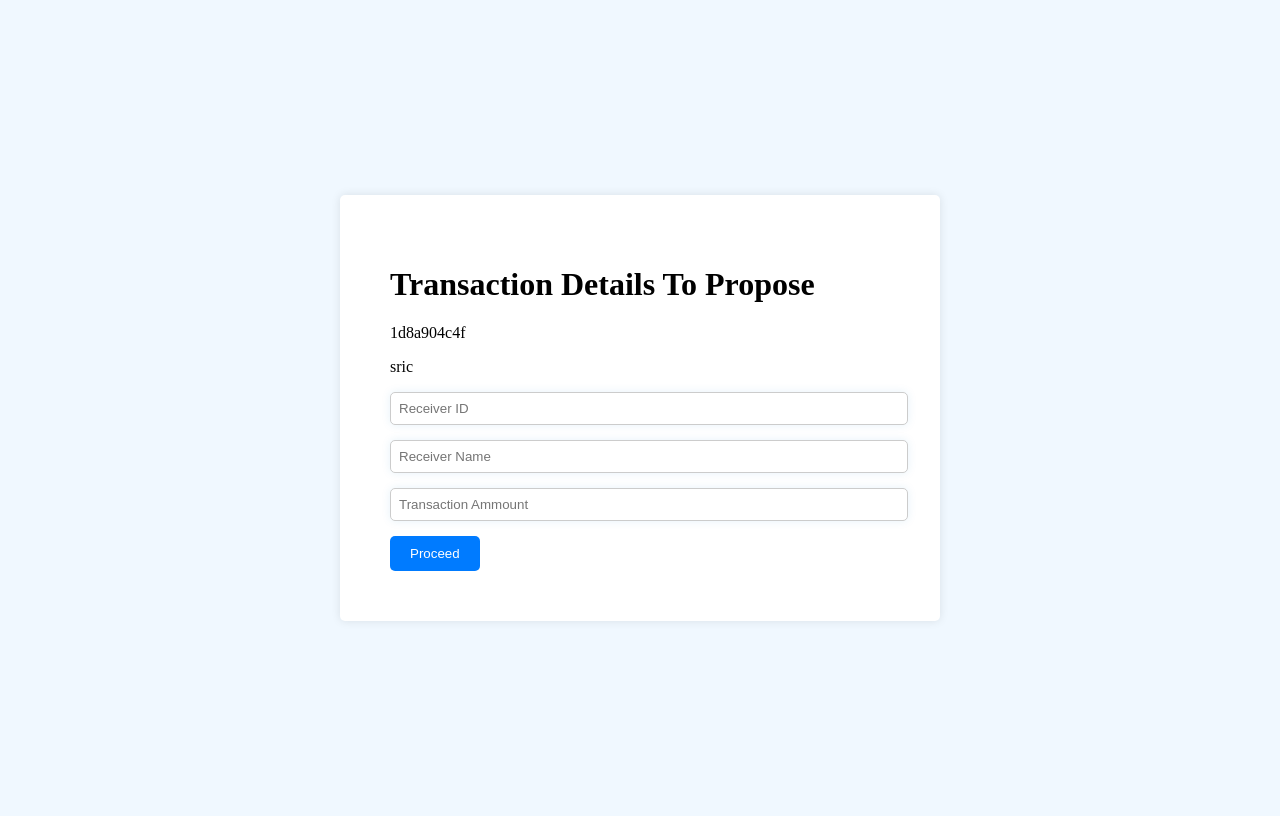
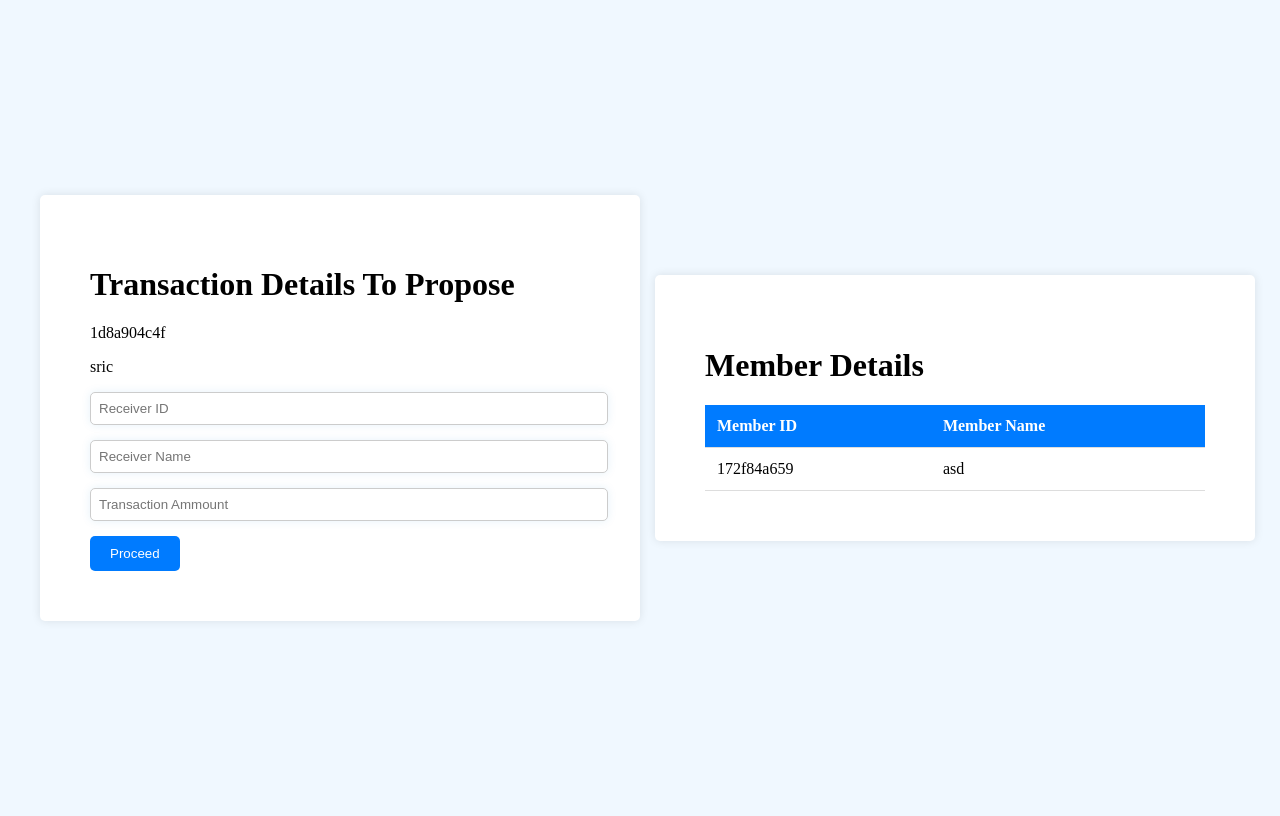
Before and after one commit to DarshanPattar/securepay1, a Django app: template templates/proposer.html in a window 1280 px wide. Run offline with Django 5.2, Linux system fonts and the light colour scheme; the template is opened without the code that fills it: values that come from a table or form of the project are taken from there, others are empty; data comes from the database, SQL or seed files in the repository.

Commit message:
new proposer

```diff
--- a/securepay/urls.py
+++ b/securepay/urls.py
@@ -23,7 +23,7 @@ urlpatterns = [
     path('login/',login),
     path('register/',register, name='register'),
     path('propose/',propose),
-    path('accept/',accept_propose),
+    path('accept/<int:id>',accept_propose),
     path('logout/',logout, name='logout'),
     path('delmem/',delmem),
     path('cmanager/',cmanager),
--- a/templates/proposer.html
+++ b/templates/proposer.html
@@ -18,6 +18,7 @@
             background-color: #fff;
             border-radius: 5px;
             box-shadow: 0 0 10px rgba(0, 0, 0, 0.1);
+            margin-left: 15px;
         }
         .form-group{
             margin-bottom: 15px;
@@ -48,6 +49,23 @@
         .btn:hover{
             background-color: #023e80;
         }
+        table {
+            width: 100%;
+            border-collapse: collapse;
+            margin-top: 20px;
+        }
+        th, td {
+            padding: 12px;
+            text-align: left;
+            border-bottom: 1px solid #ddd;
+        }
+        th {
+            background-color: #007bff;
+            color: white;
+        }
+        tr:hover {
+            background-color: #f5f5f5;
+        }
     </Style>
 </head>
 <body>
@@ -61,7 +79,7 @@
                 <p>{{ob.unique_name}}</p>
             </div>
             <div class="form-group">
-                <input type="number" placeholder="Receiver ID" name="toid">
+                <input type="text" placeholder="Receiver ID" name="toid">
             </div>
             <div class="form-group">
                 <input type="text" placeholder="Receiver Name" name="toname">
@@ -72,5 +90,22 @@
             <button class="btn" type="submit" name="submit">Proceed</button>
         </form>
     </div>
+    <div class="form-container">
+        <h1>Member Details</h1>
+        <table>
+            <tr>
+                <th>Member ID</th>
+                <th>Member Name</th>
+            </tr>
+            {% for i in member %}
+            {% if i.unique_id != ob.unique_id %}
+            <tr>
+                <td>{{i.unique_id}}</td>
+                <td>{{i.unique_name}}</td>
+            </tr>
+            {% endif %}
+            {% endfor %}
+        </table>
+    </div>
 </body>
 </html>
```
Also changed, not shown: execution/views.py (+5 -4 lines).
